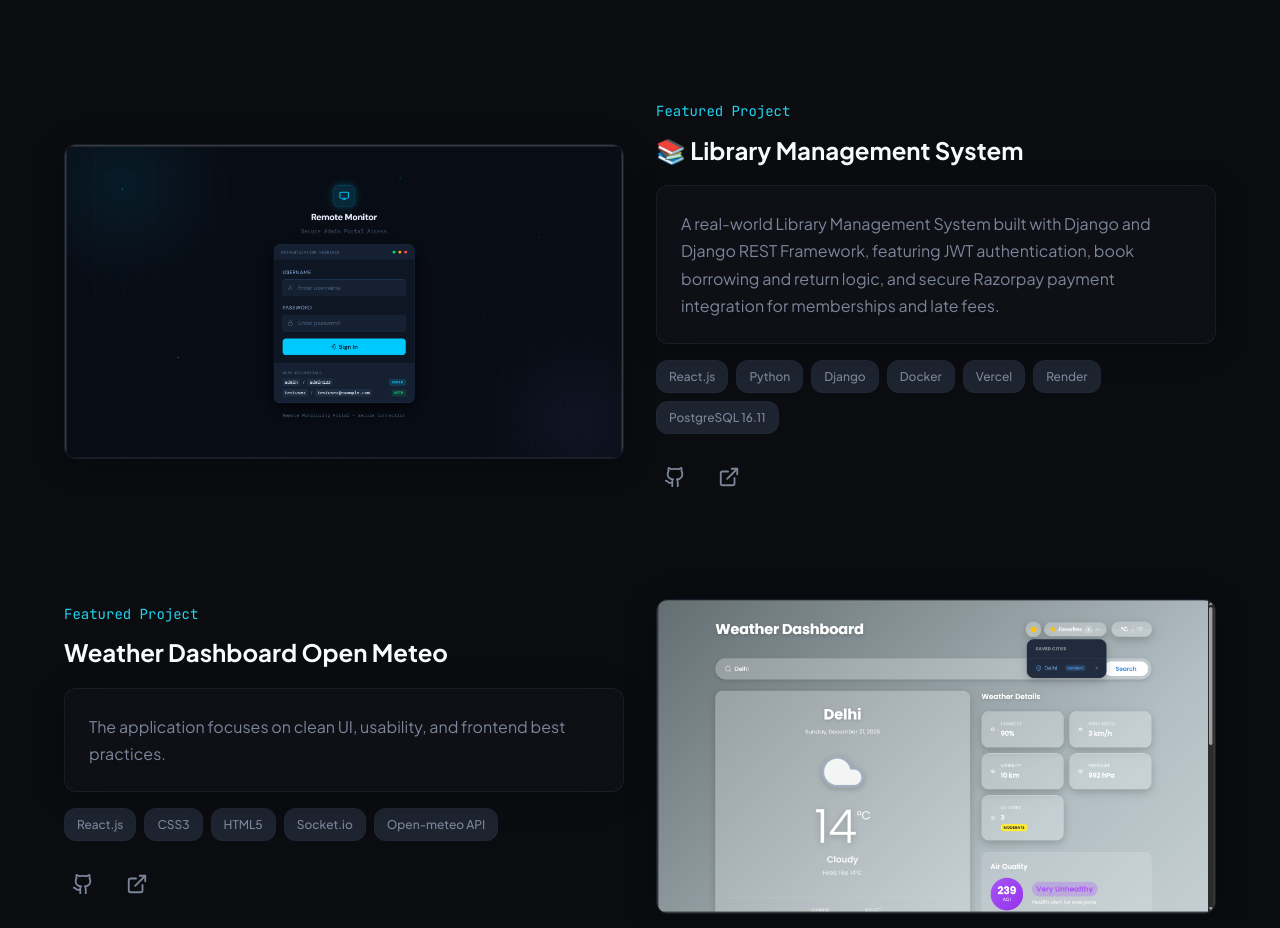
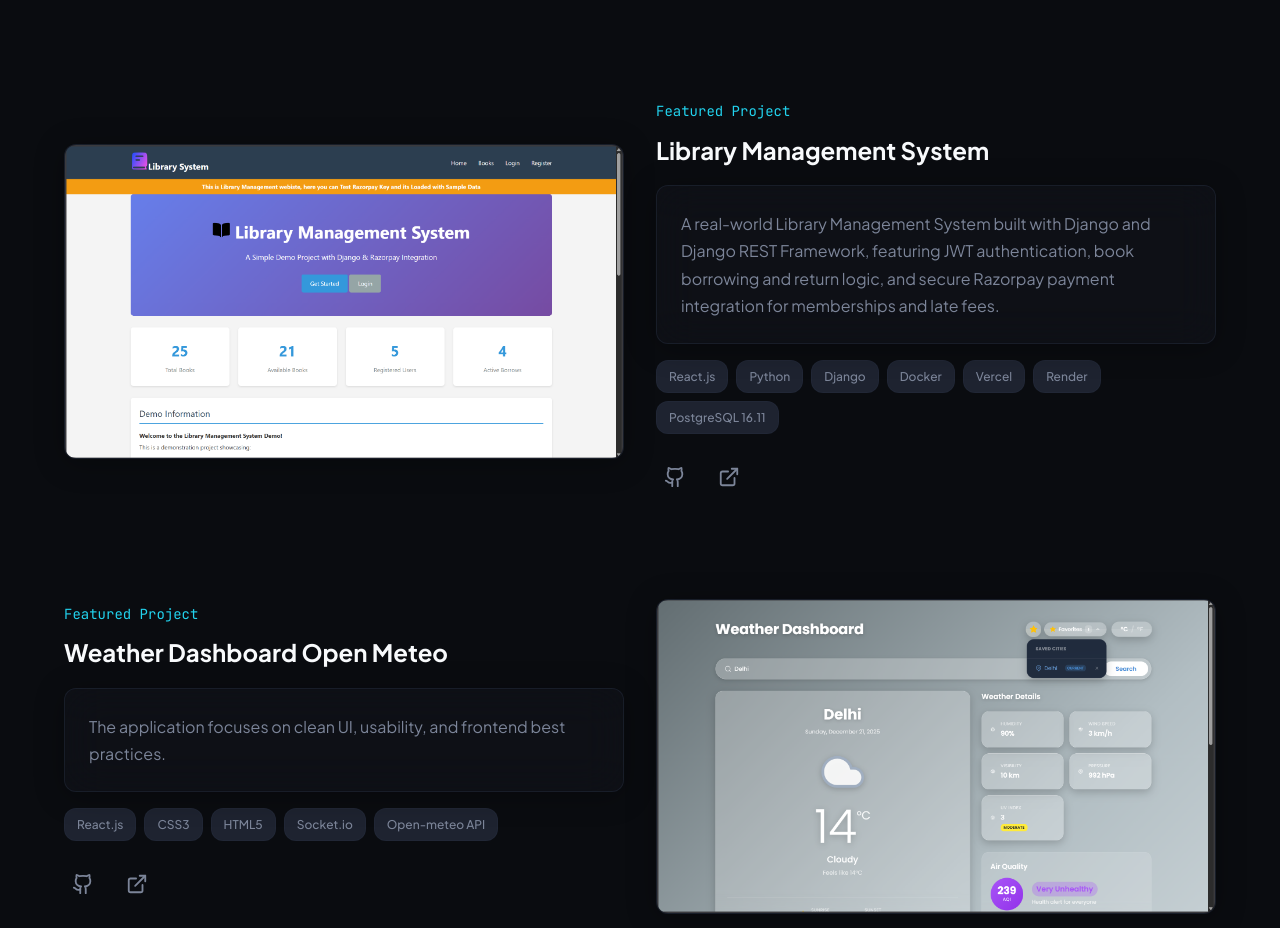
Before and after one commit to faizangit123/portfolio, a React (Vite) app in the folder faizan_portfolio/: page / in a window 1280 px wide. Shown: the part 5600-6528 px from the top of the page. Built offline with nearby package versions, Linux system fonts and the light colour scheme.

Commit message:
change in frontend

```diff
--- a/faizan_portfolio/src/components/ProjectsSection.jsx
+++ b/faizan_portfolio/src/components/ProjectsSection.jsx
@@ -51,10 +51,10 @@ const projects = [
     featured: true,
   },
   {
-    title: '📚 Library Management System',
+    title: 'Library Management System',
     description: 'A real-world Library Management System built with Django and Django REST Framework, featuring JWT authentication, book borrowing and return logic, and secure Razorpay payment integration for memberships and late fees.',
     tech: ['React.js','Python','Django','Docker','Vercel','Render','PostgreSQL 16.11'],
-    image: 'Remote.png',
+    image: 'library.png',
     github: 'https://github.com/faizangit123/Django-Library-management-Razorpay',
     live: 'https://django-library-management-razorpay.onrender.com/',
     featured: true,
```
